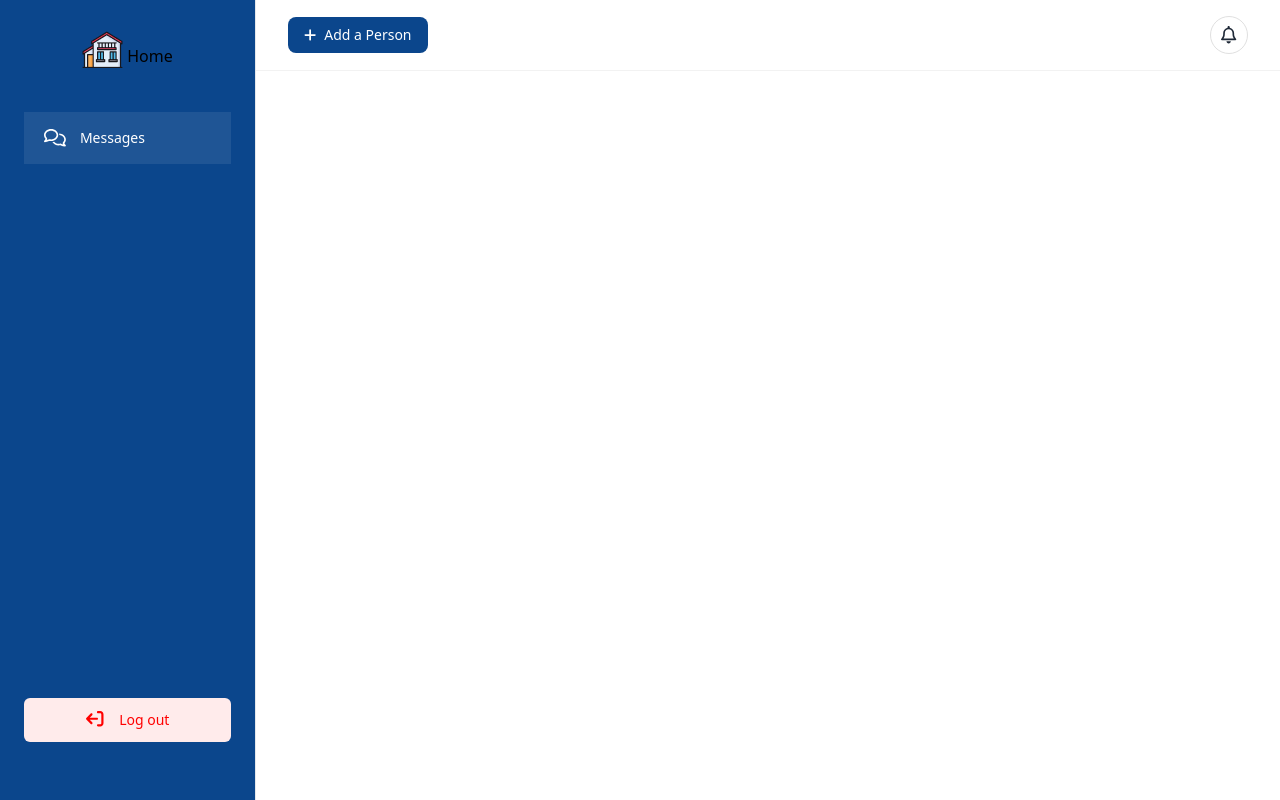
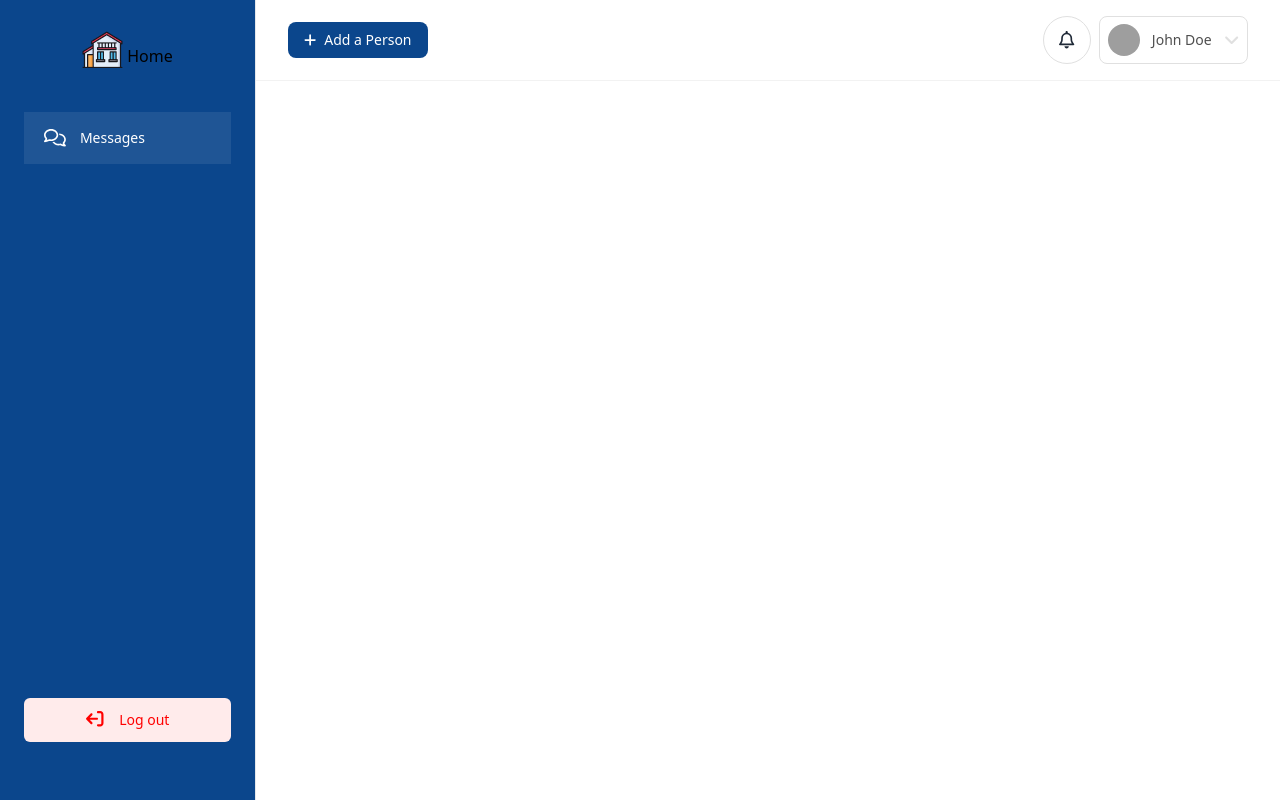
Before and after one commit to O-Robot/irate-in, a React (Create React App) app: page /dashboard in a window 1280 px wide. Built offline with nearby package versions, Linux system fonts and the light colour scheme; grey boxes are pictures that could not be loaded.

Commit message:
Navbar Profile Icon

```diff
--- a/src/components/Navbar/Navbar.tsx
+++ b/src/components/Navbar/Navbar.tsx
@@ -1,7 +1,7 @@
 import React from "react";
 import Logo from "../Logo/Logo";
 import { FontAwesomeIcon } from "@fortawesome/react-fontawesome";
-import { faAdd, faBars } from "@fortawesome/free-solid-svg-icons";
+import { faAdd, faAngleDown, faBars } from "@fortawesome/free-solid-svg-icons";
 import { faBell } from "@fortawesome/free-regular-svg-icons";
 
 const Navbar = () => {
@@ -31,10 +31,22 @@ const Navbar = () => {
           <div className="flex flex-row items-center justify-end gap-2">
             <button
               type="button"
-              className="w-[2.375rem] h-[2.375rem] inline-flex justify-center items-center gap-x-2 text-sm font-semibold rounded-full border border-[#E0E0E0] text-gray-800 hover:bg-gray-100 "
+              className="w-[3rem] h-[3rem] inline-flex justify-center items-center gap-x-2 text-sm font-semibold rounded-full border border-[#E0E0E0] text-gray-800 hover:bg-gray-100 "
             >
               <FontAwesomeIcon icon={faBell} className="fa-lg  " />
             </button>
+            <div className="w-auto h-[3rem] inline-flex border rounded-lg border-[#E0E0E0] p-2 justify-center items-center gap-3">
+              <img
+                className="inline-block h-[32px] w-[32px] rounded-full"
+                src="https://images.unsplash.com/photo-1568602471122-7832951cc4c5?ixlib=rb-4.0.3&ixid=MnwxMjA3fDB8MHxwaG90by1wYWdlfHx8fGVufDB8fHx8&auto=format&fit=facearea&facepad=2&w=320&h=320&q=80"
+                alt="Image Description"
+              />
+              <p className="text-[#4F4F4F]">John Doe </p>
+              <FontAwesomeIcon
+                icon={faAngleDown}
+                className="text-[#E0E0E0] fa-lg"
+              />
+            </div>
           </div>
         </div>
       </nav>
```
